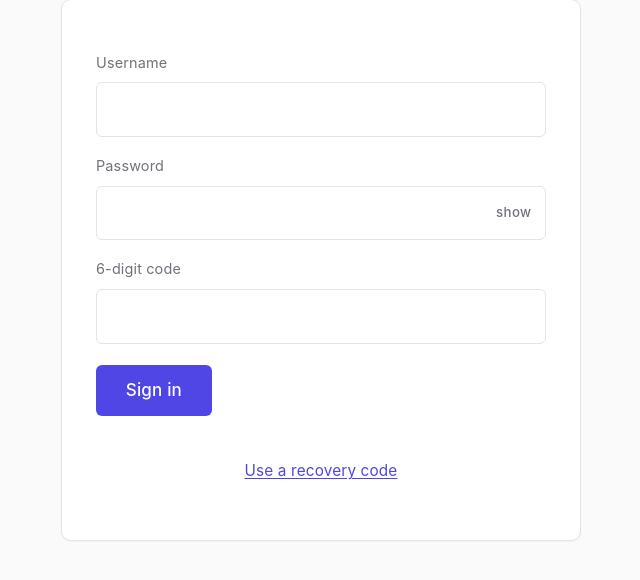
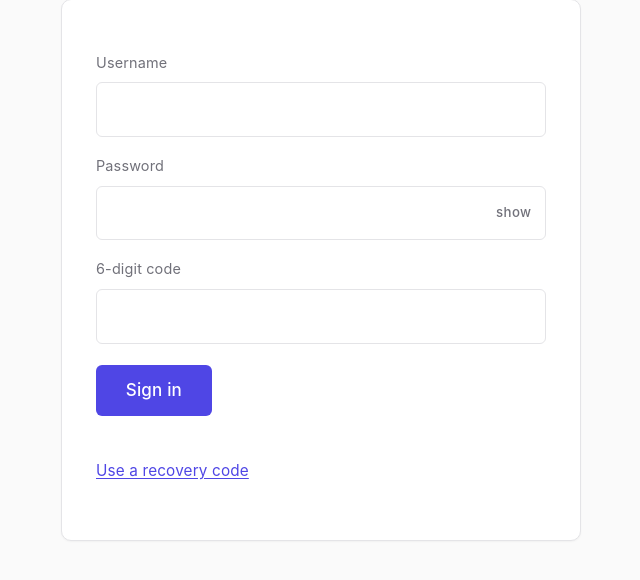
Before and after one commit to JoaoPucci/ephemera, a FastAPI app: page /send in a window 1280 px wide. Shown: the part 117-697 px from the top of the page, without its empty margins (319-959 px from the left). Run offline with FastAPI, Linux system fonts and the light colour scheme.

Commit message:
Restore start alignment on the login recovery-code link
Codex review on PR #64 caught that .muted carries text-align: center,
so the previous commit's "drop the inline text-align: left" actually
centered the link in both LTR and RTL instead of giving the intended
start alignment. The claimed RTL improvement wasn't achieved either.

Fix: add a small .text-start utility that composes with .muted (and
anything else where the inherited centering is wrong in body-text
contexts) and apply it on the paragraph. Uses `start` rather than
`left` so RTL locales correctly flip to right-aligned -- now the
RTL improvement does land.

Worth a follow-up audit of .muted's text-align coupling: mixing color
de-emphasis with center alignment in one class is a smell, but
decoupling it would touch every .muted use site and belongs in PR C
or its own cleanup, not here.

Co-Authored-By: Claude Opus 4.7 (1M context) <noreply@anthropic.com>

```diff
--- a/app/static/style.css
+++ b/app/static/style.css
@@ -148,6 +148,14 @@ p {
    normal vertical breathing. */
 .stack-tight {
   margin-top: var(--space-4);
+}
+
+/* Direction-aware start alignment. Composes with .muted (which defaults
+   to text-align: center) and any other rule whose centering is wrong
+   in body-text contexts. Uses `start` rather than `left` so RTL locales
+   (Arabic) flip correctly to right-aligned. */
+.text-start {
+  text-align: start;
 }
 
 /* ===================================================================
--- a/app/templates/login.html
+++ b/app/templates/login.html
@@ -25,7 +25,7 @@
       <button type="submit">{{ _("Sign in") }}</button>
 
       <p class="error" id="login-error" hidden></p>
-      <p class="muted stack-tight">
+      <p class="muted stack-tight text-start">
         <button type="button" id="toggle-code-mode" class="link flush">{{ _("Use a recovery code") }}</button>
       </p>
     </form>
```
